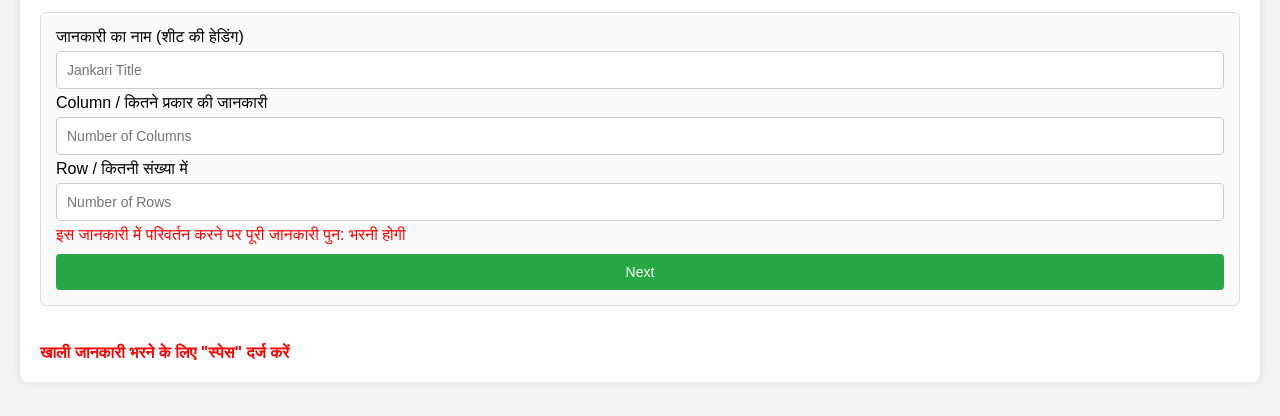
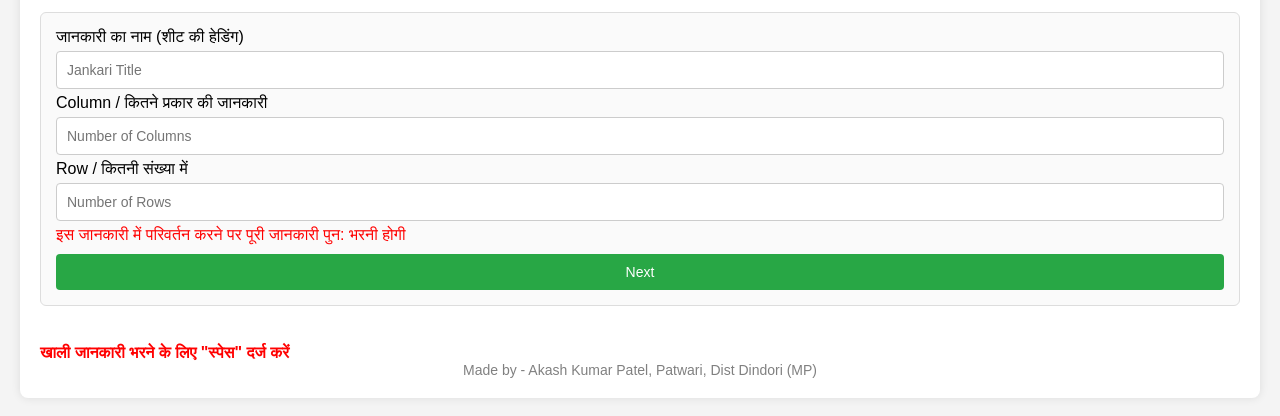
Before and after one commit to magzetic/jankarimaker, a plain HTML site: page index.html in a window 1280 px wide. Shown: the part 80-496 px from the top of the page. Drawn offline with nearby package versions, Linux system fonts and the light colour scheme.

Commit message:
Update index.html

```diff
--- a/index.html
+++ b/index.html
@@ -49,6 +49,12 @@
       <button id="generatePDF"> PDF बनाऐं</button>
       <button id="generateExcel"> Excel बनाऐं</button>
     </div>
+    <div>
+      <p style="text-align: center; font-size: 14px; color: gray;">
+      Made by - Akash Kumar Patel, Patwari, Dist Dindori (MP)
+      </p>
+
+    </div>
   </div>
   <script src="https://cdnjs.cloudflare.com/ajax/libs/jspdf/2.5.1/jspdf.umd.min.js"></script>
   <script src="https://cdnjs.cloudflare.com/ajax/libs/jspdf-autotable/3.5.23/jspdf.plugin.autotable.min.js"></script>
```
